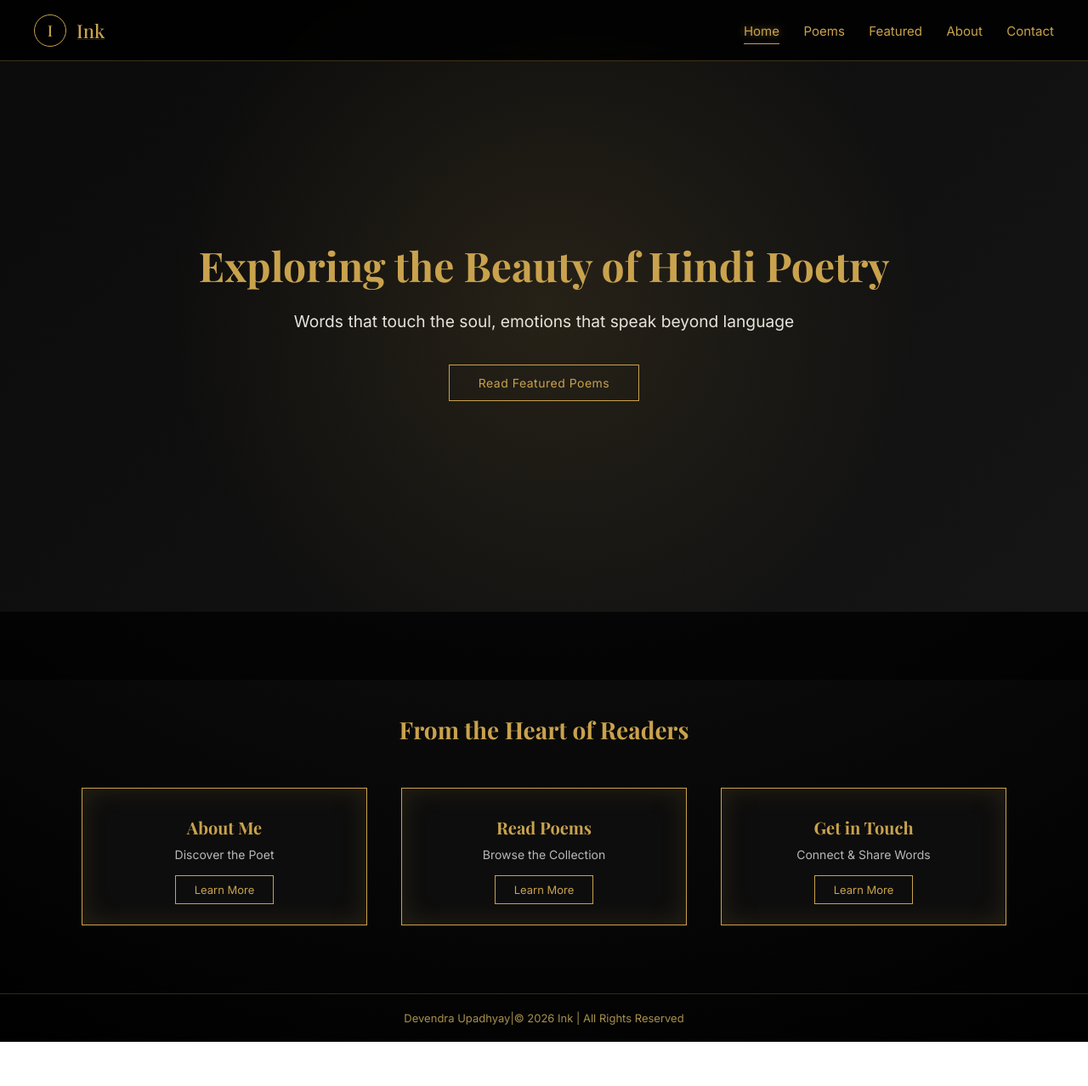
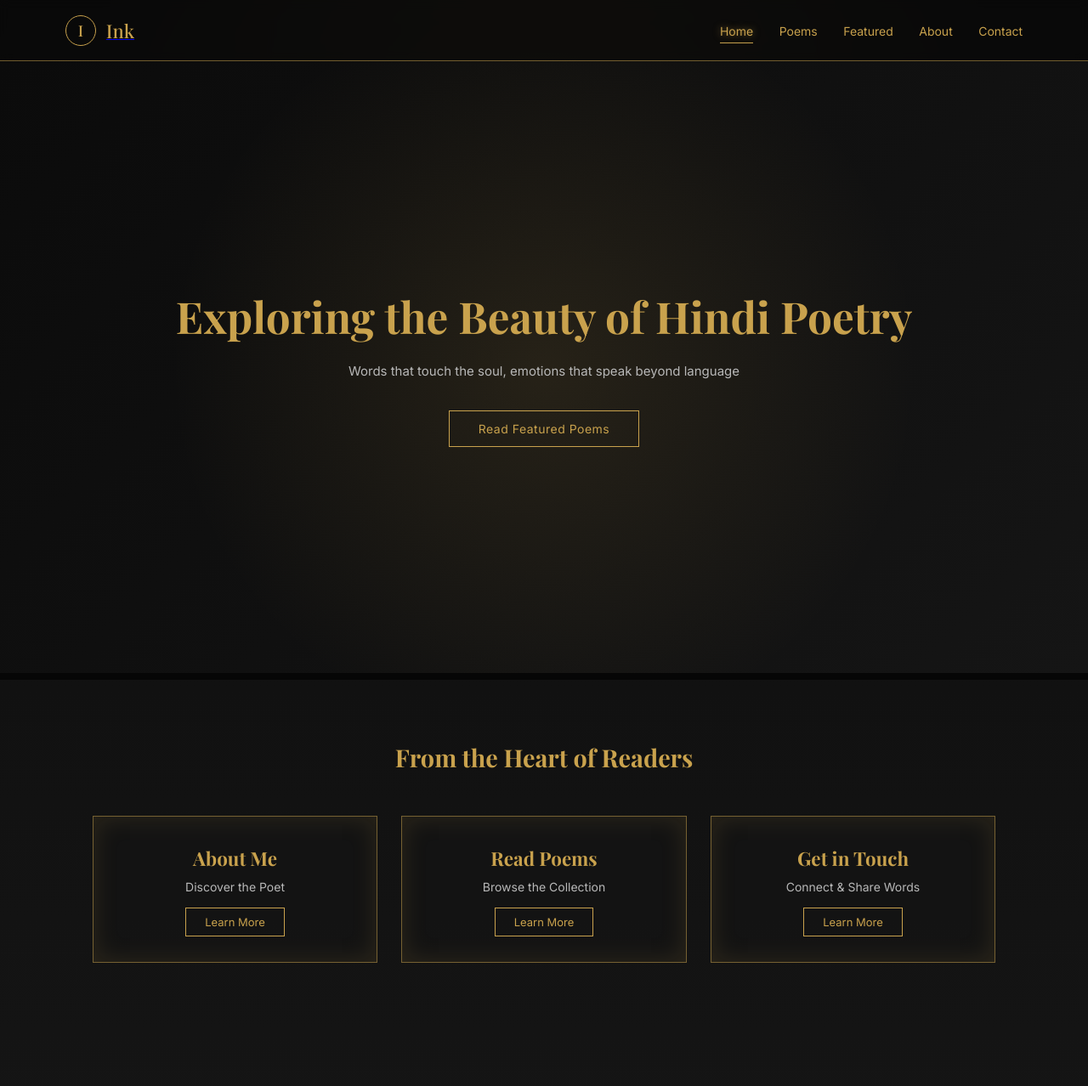
Before and after one commit to Devendra-upadhyay/Ink, a plain HTML site: page index.html in a window 1280 px wide. Shown: the top 1278 px of the page at 85% size. Before the commit the page ends 1226 px from the top, so only its background shows below. Drawn offline with nearby package versions, Linux system fonts and the light colour scheme; a script that the page names is missing.

Commit message:
Style changes in files

```diff
--- a/index.html
+++ b/index.html
@@ -8,8 +8,9 @@
   <!-- Google Fonts -->
   <link href="https://fonts.googleapis.com/css2?family=Playfair+Display:wght@500;700&family=Inter:wght@300;400&display=swap" rel="stylesheet">
 
-  <link rel="stylesheet" href="home.css">
+
   <link rel="stylesheet" href="style.css">
+   <link rel="stylesheet" href="home.css">
 </head>
 
 <body>
--- a/style.css
+++ b/style.css
@@ -112,7 +112,275 @@
   margin: 5px 0;
   transition: 0.3s ease;
 }
+/************************************************************************************************************/
+/*============================Home.css File css ============================================================*/
+/* ================= ROOT VARIABLES ================= */
+:root {
+  --gold: #c9a24d;
+  --gold-soft: rgba(201, 162, 77, 0.55);
+  --bg-dark: #0b0b0b;
+  --bg-charcoal: #151515;
+  --text-light: #e6e6e6;
+  --text-muted: #b8b8b8;
+  --transition: all 0.3s ease;
+}
 
+/* ================= RESET ================= */
+* {
+  margin: 0;
+  padding: 0;
+  box-sizing: border-box;
+}
+
+html, body {
+  width: 100%;
+  scroll-behavior: smooth;
+}
+
+body {
+  font-family: 'Inter', sans-serif;
+  background: linear-gradient(180deg, var(--bg-dark), var(--bg-charcoal));
+  color: var(--text-light);
+  overflow-x: hidden;
+}
+
+/* ================= NAVBAR ================= */
+.navbar {
+  position: sticky;
+  top: 0;
+  z-index: 1000;
+  height: 72px;
+  padding: 0 6%;
+  display: flex;
+  align-items: center;
+  justify-content: space-between;
+  background: rgba(10, 10, 10, 0.75);
+  backdrop-filter: blur(6px);
+  border-bottom: 1px solid var(--gold-soft);
+}
+
+.nav-left {
+  display: flex;
+  align-items: center;
+  gap: 12px;
+}
+
+.logo-circle {
+  width: 36px;
+  height: 36px;
+  border-radius: 50%;
+  border: 1px solid var(--gold);
+  color: var(--gold);
+  display: flex;
+  align-items: center;
+  justify-content: center;
+  font-family: 'Playfair Display', serif;
+  font-size: 18px;
+}
+
+.logo-text {
+  font-family: 'Playfair Display', serif;
+  font-size: 22px;
+  color: var(--gold);
+  text-decoration: none;
+}
+
+.nav-right a {
+  margin-left: 26px;
+  text-decoration: none;
+  color: var(--gold);
+  font-size: 14px;
+  position: relative;
+  transition: var(--transition);
+}
+
+.nav-right a::after {
+  content: "";
+  position: absolute;
+  left: 0;
+  bottom: -6px;
+  width: 0;
+  height: 1px;
+  background: var(--gold);
+  transition: var(--transition);
+}
+
+.nav-right a:hover::after,
+.nav-right a.active::after {
+  width: 100%;
+}
+
+/* ================= HERO ================= */
+.hero {
+  min-height: 90vh;
+  display: flex;
+  align-items: center;
+  justify-content: center;
+  text-align: center;
+  padding: 0 10%;
+  background:
+    radial-gradient(circle at center, rgba(201,162,77,0.12), transparent 60%),
+    linear-gradient(135deg, #0b0b0b, #151515);
+}
+
+.hero-content h1 {
+  font-family: 'Playfair Display', serif;
+  font-size: 3.2rem;
+  color: var(--gold);
+  margin-bottom: 18px;
+}
+
+.hero-content p {
+  max-width: 640px;
+  margin: 0 auto 34px;
+  color: var(--text-muted);
+  font-size: 15px;
+  line-height: 1.7;
+}
+
+.cta {
+  display: inline-block;
+  padding: 12px 34px;
+  border: 1px solid var(--gold);
+  color: var(--gold);
+  text-decoration: none;
+  font-size: 14px;
+  letter-spacing: 0.5px;
+  transition: var(--transition);
+}
+
+.cta:hover {
+  box-shadow: 0 0 18px var(--gold-soft);
+}
+
+/* ================= WELCOME ================= */
+.welcome {
+  display: grid;
+  grid-template-columns: 1fr 1.2fr;
+  gap: 60px;
+  padding: 100px 8%;
+  align-items: center;
+}
+
+.welcome-visual {
+  min-height: 300px;
+  background: radial-gradient(
+    circle at bottom left,
+    rgba(201,162,77,0.18),
+    transparent 65%
+  );
+}
+
+.welcome-text h2 {
+  font-family: 'Playfair Display', serif;
+  font-size: 2.2rem;
+  color: var(--gold);
+  margin-bottom: 20px;
+}
+
+.welcome-text p {
+  color: var(--text-muted);
+  line-height: 1.9;
+  margin-bottom: 22px;
+}
+
+.rating {
+  color: var(--gold);
+  letter-spacing: 4px;
+  margin-bottom: 8px;
+}
+
+.author {
+  font-size: 14px;
+  color: var(--gold-soft);
+}
+
+/* ================= ACTION CARDS ================= */
+.actions {
+  padding: 80px 6% 100px;
+  text-align: center;
+}
+
+.actions h3 {
+  font-family: 'Playfair Display', serif;
+  font-size: 1.8rem;
+  color: var(--gold);
+  margin-bottom: 50px;
+}
+
+.cards {
+  display: grid;
+  grid-template-columns: repeat(3, 1fr);
+  gap: 28px;
+}
+
+.card {
+  padding: 34px 24px 38px;
+  background: rgba(20, 20, 20, 0.7);
+  border: 1px solid var(--gold-soft);
+  transition: var(--transition);
+}
+
+.card h4 {
+  font-family: 'Playfair Display', serif;
+  font-size: 1.4rem;
+  color: var(--gold);
+  margin-bottom: 10px;
+}
+
+.card p {
+  color: var(--text-muted);
+  font-size: 14px;
+  margin-bottom: 22px;
+}
+
+.card-btn {
+  text-decoration: none;
+  font-size: 13px;
+  color: var(--gold);
+  border: 1px solid var(--gold);
+  padding: 8px 22px;
+  transition: var(--transition);
+}
+
+.card:hover {
+  box-shadow: 0 0 24px rgba(201,162,77,0.15);
+}
+
+.card:hover .card-btn {
+  box-shadow: 0 0 14px var(--gold-soft);
+}
+
+/* ================= FOOTER ================= */
+.footer {
+  padding: 26px 0;
+  text-align: center;
+  font-size: 13px;
+  color: var(--gold-soft);
+  border-top: 1px solid rgba(201,162,77,0.25);
+}
+
+/* ================= RESPONSIVE ================= */
+@media (max-width: 900px) {
+  .hero-content h1 {
+    font-size: 2.4rem;
+  }
+
+  .welcome {
+    grid-template-columns: 1fr;
+    text-align: center;
+  }
+
+  .cards {
+    grid-template-columns: 1fr;
+  }
+
+  .nav-right {
+    display: none;
+  }
+}
+/*=======================================================================================================*/
+/*=====================================***********************************************===================*/
 
 /******************************************************************************************/
 /*====================== INDEX/ HOME PAGE CSS DESIGN ============================================*/
@@ -178,75 +446,69 @@
       opacity:0.8;
     }
     /**********************************//*Action Cards *//***********************/
-
-    /* ACTION CARDS */
-    .actions{
-      max-width:1200px;
-      margin:120px auto 80px;
-      padding:0 24px;
-      text-align:center;
+  /* ================= ACTION CARDS ================= */
+.actions {
+  padding: 80px 6% 100px;
+  text-align: center;
 }
 
-    .actions h3{
-      font-family:Playfair Display, serif;
-      color:var(--gold);
-      font-size:28px;
-      margin-bottom:50px;
+.actions h3 {
+  font-family: 'Playfair Display', serif;
+  font-size: 1.8rem;
+  color: var(--gold);
+  margin-bottom: 50px;
 }
 
-    .cards{
-      display:grid;
-      grid-template-columns:repeat(3,1fr);
-      gap:32px;
+.cards {
+  display: grid;
+  grid-template-columns: repeat(3, 1fr);
+  gap: 28px;
 }
 
-    .card{
-      border:1px solid rgba(201,162,77,0.6);
-      padding:38px 28px;
-      background:rgba(10,10,10,0.6);
-      transition:0.3s;
-      background-image: url(Image/Background-image-with-ink-pot.jpg);
+.card {
+  padding: 34px 24px 38px;
+  background: rgba(20, 20, 20, 0.7);
+  border: 1px solid var(--gold-soft);
+  transition: var(--transition);
 }
 
-    .card:hover{
-      box-shadow:0 0 18px rgba(201,162,77,0.45);
+.card h4 {
+  font-family: 'Playfair Display', serif;
+  font-size: 1.4rem;
+  color: var(--gold);
+  margin-bottom: 10px;
 }
 
-    .card h4{
-      font-family:Playfair Display, serif;
-      color:var(--gold);
-      font-size:20px;
-      margin-bottom:10px;
+.card p {
+  color: var(--text-muted);
+  font-size: 14px;
+  margin-bottom: 22px;
 }
 
-    .card span{
-      font-size:13px;
-      color:var(--gold);
-      opacity:0.75;
-      display:block;
-      margin-bottom:26px;
+.card-btn {
+  text-decoration: none;
+  font-size: 13px;
+  color: var(--gold);
+  border: 1px solid var(--gold);
+  padding: 8px 22px;
+  transition: var(--transition);
 }
 
-    .card button{
-      background:transparent;
-      border:1px solid var(--gold);
-      color:var(--gold);
-      padding:10px 26px;
-      cursor:pointer;
-      transition:0.3s;
-      font-size:13px;
+.card:hover {
+  box-shadow: 0 0 24px rgba(201,162,77,0.15);
 }
 
-    .card button:hover{
-      box-shadow:0 0 10px rgba(201,162,77,0.6);
+.card:hover .card-btn {
+  box-shadow: 0 0 14px var(--gold-soft);
 }
+
 
 /*======================POEM PAGE CSS DESIGN =============================================*/
 /******************************************************************************************/
 /*============TITLE MESSAGE ========*/
 .page-title {
   text-align: center;
-  margin-top: 140px;
+  margin-top: 0px;
 }
 
 .page-title h1 {
@@ -362,7 +624,7 @@
 /*======================FEATURED POEMS ===================================================*/
 /******************************************************************************************/
 /* Featured Poems */
-/* CARDS */
+
 .cards{
   max-width:1200px;
   margin:3rem auto;
```
Also changed, not shown: featured-poems.html (+1 -0 lines). Lines whose indentation alone changed are shown as unchanged.
